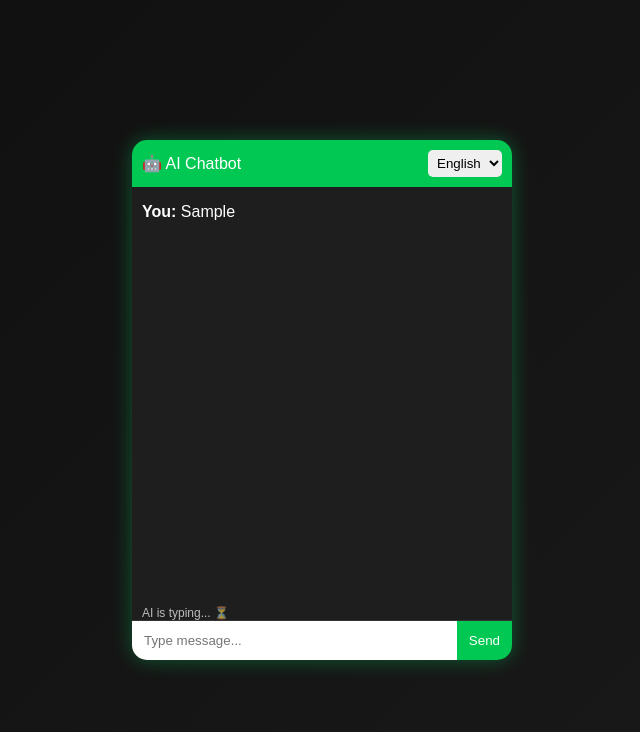
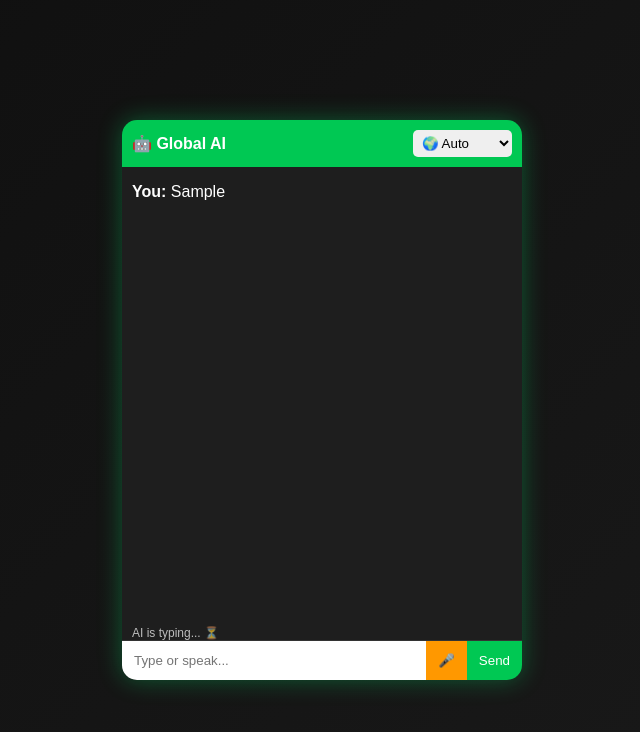
Before and after one commit to malviya2025d-cmyk/ai-chatbot, a website: page index.html in a window 1280 px wide. Both pictures are taken after typing "Sample" into the empty fields and a click on the button "Send". Shown: the whole page, without its empty margins (318-958 px from the left). Drawn offline with Linux system fonts and the light colour scheme; no server answers.

Commit message:
Update index.html

```diff
--- a/index.html
+++ b/index.html
@@ -1,7 +1,7 @@
 <!DOCTYPE html>
 <html>
 <head>
-  <title>AI Chatbot Pro</title>
+  <title>Global AI Chatbot</title>
 
   <style>
     body {
@@ -16,14 +16,14 @@
     }
 
     .chat-box {
-      width: 380px;
-      height: 520px;
+      width: 400px;
+      height: 560px;
       background: #1e1e1e;
       border-radius: 15px;
       display: flex;
       flex-direction: column;
       overflow: hidden;
-      box-shadow: 0 0 20px rgba(0,255,120,0.3);
+      box-shadow: 0 0 25px rgba(0,255,120,0.3);
     }
 
     .header {
@@ -32,6 +32,7 @@
       display: flex;
       justify-content: space-between;
       align-items: center;
+      font-weight: bold;
     }
 
     select {
@@ -48,6 +49,12 @@
 
     .msg {
       margin: 6px 0;
+    }
+
+    .typing {
+      font-size: 12px;
+      opacity: 0.7;
+      padding-left: 10px;
     }
 
     .input-box {
@@ -70,10 +77,8 @@
       cursor: pointer;
     }
 
-    .typing {
-      font-size: 12px;
-      opacity: 0.7;
-      margin-left: 10px;
+    .mic {
+      background: #ff9800;
     }
   </style>
 </head>
@@ -84,21 +89,32 @@
 
   <!-- HEADER -->
   <div class="header">
-    🤖 AI Chatbot
+    🤖 Global AI
     <select id="lang">
-      <option value="english">English</option>
-      <option value="hindi">Hindi</option>
+      <option value="auto">🌍 Auto</option>
+      <option value="en">English</option>
+      <option value="hi">Hindi</option>
+      <option value="es">Spanish</option>
+      <option value="fr">French</option>
+      <option value="de">German</option>
+      <option value="ar">Arabic</option>
+      <option value="ru">Russian</option>
+      <option value="zh">Chinese</option>
+      <option value="ja">Japanese</option>
+      <option value="ko">Korean</option>
+      <option value="pt">Portuguese</option>
     </select>
   </div>
 
   <!-- CHAT -->
   <div id="chat"></div>
 
-  <div id="typing" class="typing"></div>
+  <div class="typing" id="typing"></div>
 
   <!-- INPUT -->
   <div class="input-box">
-    <input id="input" placeholder="Type message..." />
+    <input id="input" placeholder="Type or speak..." />
+    <button class="mic" onclick="startVoice()">🎤</button>
     <button onclick="sendMessage()">Send</button>
   </div>
 
@@ -109,7 +125,6 @@ async function sendMessage() {
   const inputEl = document.getElementById("input");
   const input = inputEl.value.trim();
   const chat = document.getElementById("chat");
-  const typing = document.getElementById("typing");
   const lang = document.getElementById("lang").value;
 
   if (!input) return;
@@ -117,30 +132,32 @@ async function sendMessage() {
   chat.innerHTML += `<div class="msg"><b>You:</b> ${input}</div>`;
   inputEl.value = "";
 
-  typing.innerText = "AI is typing... ⏳";
+  document.getElementById("typing").innerText = "AI is typing... ⏳";
 
   const res = await fetch("/api/ai", {
     method: "POST",
-    headers: {
-      "Content-Type": "application/json"
-    },
-    body: JSON.stringify({
-      prompt: input,
-      lang: lang
-    })
+    headers: { "Content-Type": "application/json" },
+    body: JSON.stringify({ prompt: input, lang: lang })
   });
 
   const data = await res.json();
 
-  typing.innerText = "";
+  document.getElementById("typing").innerText = "";
 
-  if (data.error) {
-    chat.innerHTML += `<div class="msg"><b>Bot:</b> ${data.error}</div>`;
-  } else {
-    chat.innerHTML += `<div class="msg"><b>Bot:</b> ${data.reply}</div>`;
-  }
+  chat.innerHTML += `<div class="msg"><b>Bot:</b> ${data.reply || data.error}</div>`;
+  chat.scrollTop = chat.scrollHeight;
+}
 
-  chat.scrollTop = chat.scrollHeight;
+/* 🎤 VOICE INPUT */
+function startVoice() {
+  const recognition = new (window.SpeechRecognition || window.webkitSpeechRecognition)();
+  recognition.lang = "en-US";
+
+  recognition.onresult = function(event) {
+    document.getElementById("input").value = event.results[0][0].transcript;
+  };
+
+  recognition.start();
 }
 </script>
 
```
